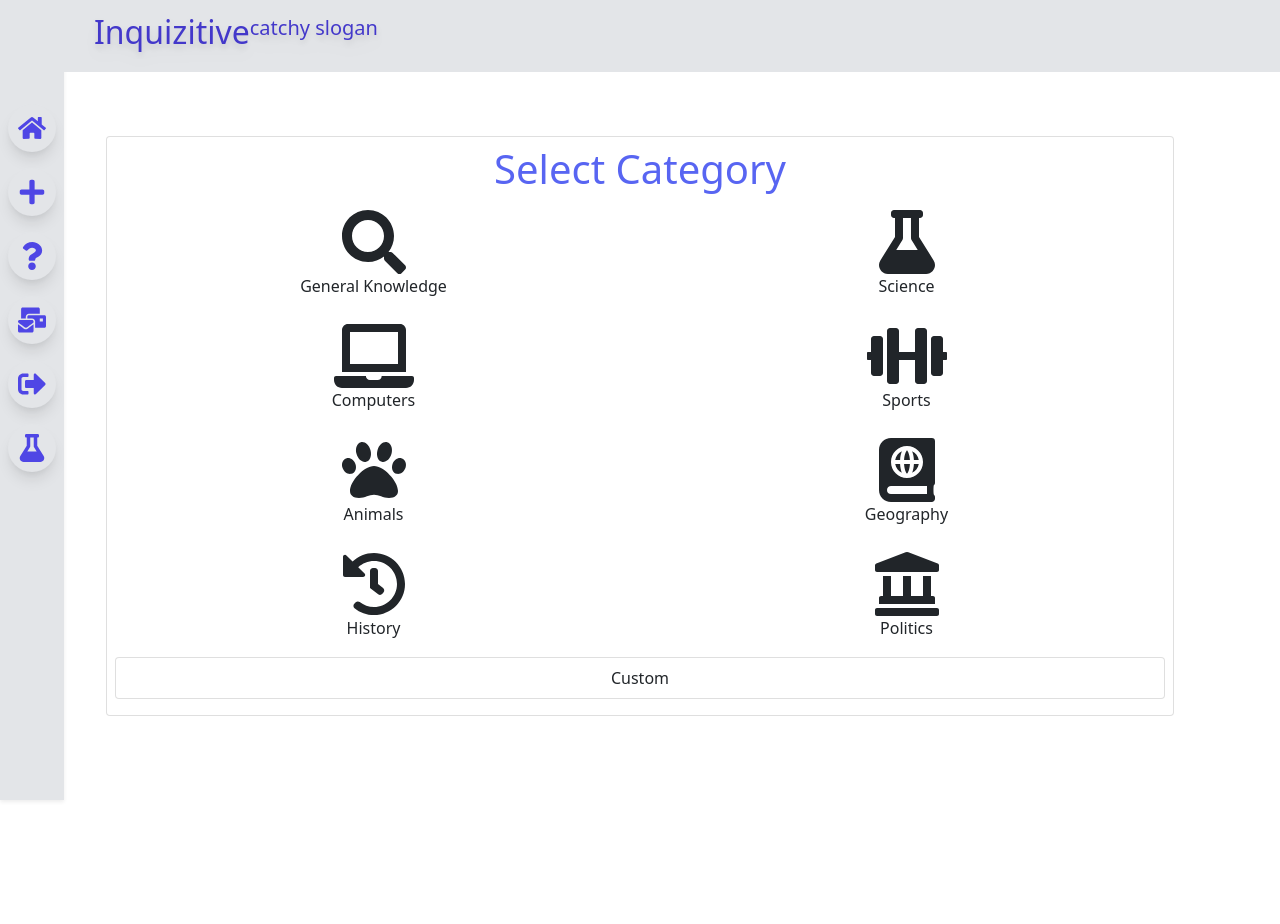
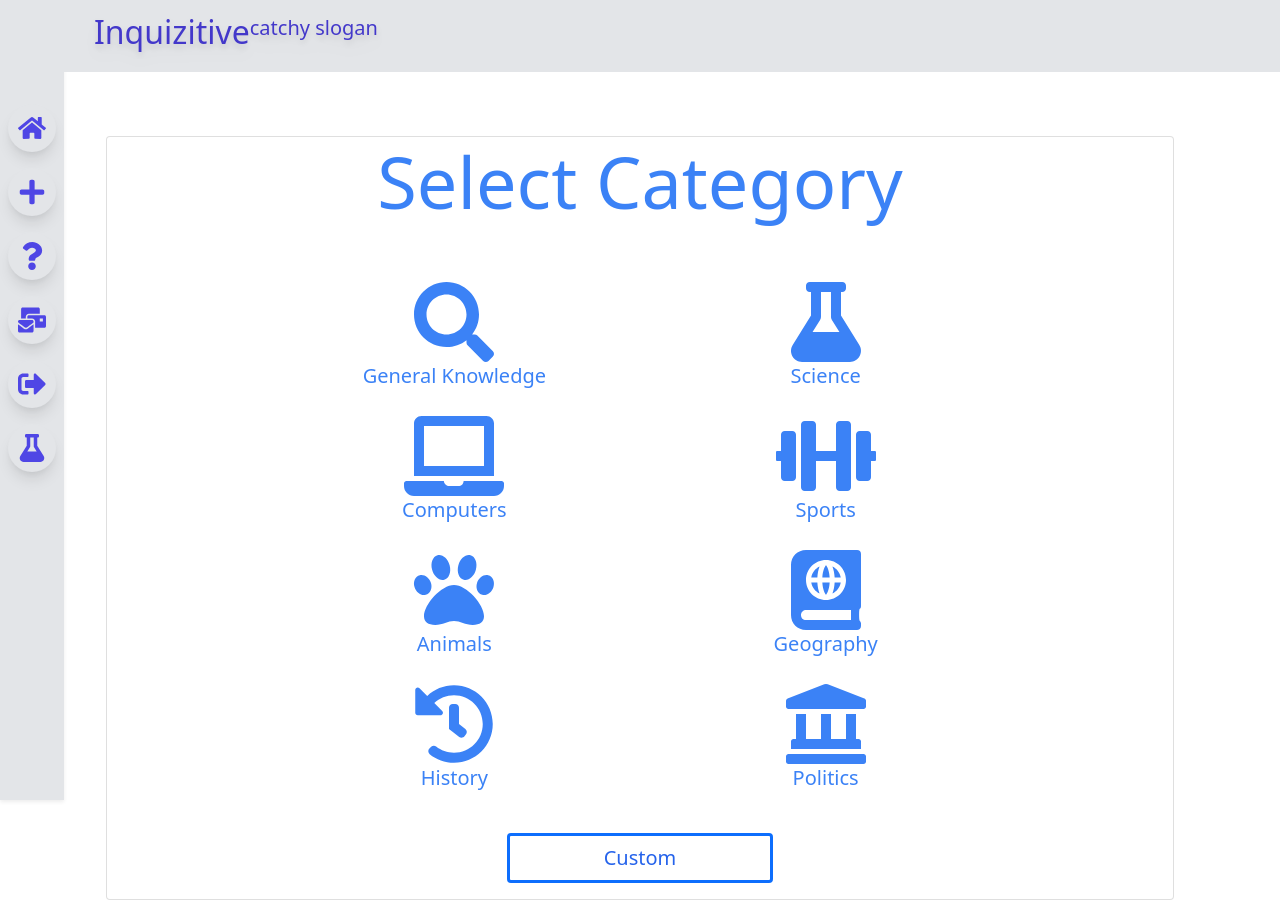
Before and after one commit to cmr33-cloud/project-3-group-3-frontend, a React (Create React App) app: page /selectCategory in a window 1280 px wide. Before the commit the page ends 800 px from the top, so only its background shows below. Built offline with nearby package versions, Linux system fonts and the light colour scheme.

Commit message:
Updated styling to categories and difficulty

```diff
--- a/src/index.css
+++ b/src/index.css
@@ -35,7 +35,7 @@
   }
 
   .game-mode-options-classic{
-    @apply motion-safe:hover:scale-105 text-black hover:text-white hover:bg-blue-500 hover:border-double hover:border-white hover:border-8 hover:font-bold
+    @apply motion-safe:hover:scale-105 text-black hover:text-white hover:bg-blue-500 hover:border-double hover:border-white hover:border-8 hover:font-bold font-medium
   }
   .game-mode-options-knockout{
     @apply motion-safe:hover:scale-105 text-black hover:text-white hover:bg-red-500 hover:border-double hover:border-white hover:border-8 hover:font-bold
@@ -124,31 +124,64 @@
   .available-games-text h4 {
     @apply text-lg;
   }
-  .search {
-    @apply hover:text-red-500
+
+  .difficulty-box {
+    @apply text-5xl pb-6 pt-6 font-medium;
   }
-  .science {
-    @apply hover:text-green-500
+  .select-difficulty {
+    @apply text-7xl;
   }
-  .computers {
-    @apply hover:text-purple-500
-  }
-  .sports {
-    @apply hover:text-yellow-500
-  }
-  .animals {
-    @apply hover:text-blue-500
-  }
-  .geography {
-    @apply hover:text-gray-500
-  }
-  .history {
-    @apply hover:text-pink-500
-  }
-  .politics {
-    @apply hover:text-yellow-900
+  .difficulty-custom {
+    @apply border-double
   }
 
+  .difficulty-easy {
+    @apply border-double border-green-500 border-4 text-green-500 hover:text-white hover:bg-green-500 hover:cursor-pointer;
+  }
+
+  .difficulty-medium {
+    @apply border-double border-yellow-400 border-4  text-yellow-400 hover:text-white hover:bg-yellow-400 hover:cursor-pointer;
+  }
+
+  .difficulty-hard {
+    @apply border-double border-red-600 border-4 text-red-600 hover:text-white hover:bg-red-600 hover:cursor-pointer;
+  }
+
+  .difficulty-custom {
+    @apply text-blue-600 hover:cursor-pointer;
+  }
+
+  .select-category {
+    @apply text-7xl mb-14 text-blue-500;
+  }
+
+  .text-search {
+    @apply hover:text-red-500 text-blue-500 font-medium text-xl;
+  }
+  .text-science {
+    @apply hover:text-green-500 text-blue-500 font-medium text-xl;
+  }
+  .text-computers {
+    @apply hover:text-purple-500 text-blue-500 font-medium text-xl;
+  }
+  .text-sports {
+    @apply hover:text-yellow-500 text-blue-500 font-medium text-xl;
+  }
+  .text-animals {
+    @apply hover:text-yellow-600 text-blue-500 font-medium text-xl;
+  }
+  .text-geography {
+    @apply hover:text-gray-500 text-blue-500 font-medium text-xl;
+  }
+  .text-history {
+    @apply hover:text-pink-500 text-blue-500 font-medium text-xl;
+  }
+  .text-politics {
+    @apply hover:text-yellow-900 text-blue-500 font-medium text-xl;
+  }
+  .custom-button {
+    @apply text-blue-600 hover:cursor-pointer text-xl font-medium;
+  }
 }
 
 
--- a/src/pages/SelectCategory/index.js
+++ b/src/pages/SelectCategory/index.js
@@ -40,7 +40,7 @@ export default function SelectCategory() {
                         <Col className="box border border-dark">2</Col>
                     </Row>
                     <Row>
-                        <Col className="box border border-dark">3</Col>
+                        <Col className="box border border-dark">4</Col>
                         <Col className="box border border-dark">4</Col>
                     </Row>
 
@@ -48,41 +48,41 @@ export default function SelectCategory() {
         <div className="row p-2 m-2">
 
           <div className="col options-box-categories card">
-          <h1>Select Category</h1>
-            <div className="row">
-              <div className="col category-box card border-white" id='9' onClick={handleClick}>
-                <div><FontAwesomeIcon icon={faSearch} size="4x" className="search"/></div>
+          <h1 className="select-category ">Select Category</h1>
+            <div className="row justify-content-center">
+              <div className="col-4 category-box card border-white text-search" id='9' onClick={handleClick}>
+                <div><FontAwesomeIcon icon={faSearch} size="4x"/></div>
                   General Knowledge</div>
-              <div className="col category-box card border-white" id='17' onClick={handleClick}>
-                <div><FontAwesomeIcon icon={faFlask} size="4x" className="science"/></div>
+              <div className="col-4 category-box card border-white text-science" id='17' onClick={handleClick}>
+                <div><FontAwesomeIcon icon={faFlask} size="4x"/></div>
                 Science</div>
             </div>
-            <div className="row">
-              <div className="col category-box card border-white" id='18' onClick={handleClick}>
-                <div><FontAwesomeIcon icon={faLaptop} size="4x" className="computers"/></div>
+            <div className="row justify-content-center">
+              <div className="col-4 category-box card border-white text-computers" id='18' onClick={handleClick}>
+                <div><FontAwesomeIcon icon={faLaptop} size="4x" /></div>
                 Computers</div>
-              <div className="col category-box card border-white" id='21' onClick={handleClick}>
-                <div><FontAwesomeIcon icon={faDumbbell} size="4x" className="sports"/></div>
+              <div className="col-4 category-box card border-white text-sports" id='21' onClick={handleClick}>
+                <div><FontAwesomeIcon icon={faDumbbell} size="4x"/></div>
               Sports</div>
             </div>
-            <div className="row">
-              <div className="col category-box card border-white" id='27' onClick={handleClick}>
-                <div><FontAwesomeIcon className="fa-lg" icon={faPaw} size="4x" className="animals"/></div>
+            <div className="row justify-content-center">
+              <div className="col-4 category-box card border-white text-animals" id='27' onClick={handleClick}>
+                <div><FontAwesomeIcon className="fa-lg" icon={faPaw} size="4x"/></div>
                 Animals</div>
-              <div className="col category-box card border-white" id='22' onClick={handleClick}>
-                <div><FontAwesomeIcon icon={faAtlas} size="4x" className="geography"/></div>
+              <div className="col-4 category-box card border-white text-geography" id='22' onClick={handleClick}>
+                <div><FontAwesomeIcon icon={faAtlas} size="4x"/></div>
                 Geography</div>
             </div>
-            <div className="row">
-            <div className = 'col category-box card border-white' id='23' onClick={handleClick}>
-              <div><FontAwesomeIcon icon={faHistory} size="4x" className="history"/></div>
+            <div className="row justify-content-center">
+            <div className = 'col-4 category-box card border-white text-history' id='23' onClick={handleClick}>
+              <div><FontAwesomeIcon icon={faHistory} size="4x"/></div>
             History</div>
-                  <div className = 'col category-box card border-white' id='24' onClick={handleClick}>
-                    <div><FontAwesomeIcon icon={faLandmark} size="4x" className="politics"/></div>
+                  <div className = 'col-4 category-box card border-white text-politics' id='24' onClick={handleClick}>
+                    <div><FontAwesomeIcon icon={faLandmark} size="4x"/></div>
                     Politics</div>
             </div>
-            <div className="row">
-            <div className = 'col category-box card'>Custom</div>
+            <div className="row justify-content-center">
+            <div className = 'col-3 category-box card border-3 mt-4 custom-button border-primary'>Custom</div>
 
             </div>
           </div>
--- a/src/pages/SelectDifficulty/index.js
+++ b/src/pages/SelectDifficulty/index.js
@@ -70,22 +70,22 @@ export default function SelectDifficulty() {
                 </Container> */}
         <div className="row p-2 m-2">
 
-          <div className="col options-box-categories card">
-          <h1>select category</h1>
-            <div className="row">
-              <div className="col difficulty-box card" id='easy' onClick={handleClick}>easy</div>
+          <div className="col options-box-categories">
+          <h1 className="mb-5 mt-0 select-difficulty">Select Difficulty</h1>
+            <div className="row justify-content-center mt-3 mb-4 difficulty-easy">
+              <div className="col difficulty-box card difficulty-easy" id='easy' onClick={handleClick}>Easy</div>
 
             </div>
-            <div className="row">
-              <div className="col difficulty-box card" id='medium' onClick={handleClick}>medium</div>
+            <div className="row justify-content-center difficulty-medium mb-4">
+              <div className="col difficulty-box card difficulty-medium" id='medium' onClick={handleClick}>Medium</div>
 
             </div>
-            <div className="row">
-              <div className="col difficulty-box card" id='hard' onClick={handleClick}>hard</div>
+            <div className="row justify-content-center mb-4 difficulty-hard">
+              <div className="col difficulty-box card difficulty-hard" id='hard' onClick={handleClick}>Hard</div>
 
             </div>
-            <div className="row">
-            <div className = 'col difficulty-box card ' id='custom' onClick={handleClick}>custom</div>
+            <div className="row justify-content-center mb-4 difficulty-custom">
+            <div className = 'col-3 difficulty-box card border-4 border-primary' id='custom' onClick={handleClick}>Custom</div>
 
             </div>
 
--- a/tailwind.config.js
+++ b/tailwind.config.js
@@ -18,8 +18,6 @@ module.exports = {
             300: '#e3e5e8',
             200: '#ebedef',
             100: '#f2f3f5',
-
-
           }
         }
 
```
